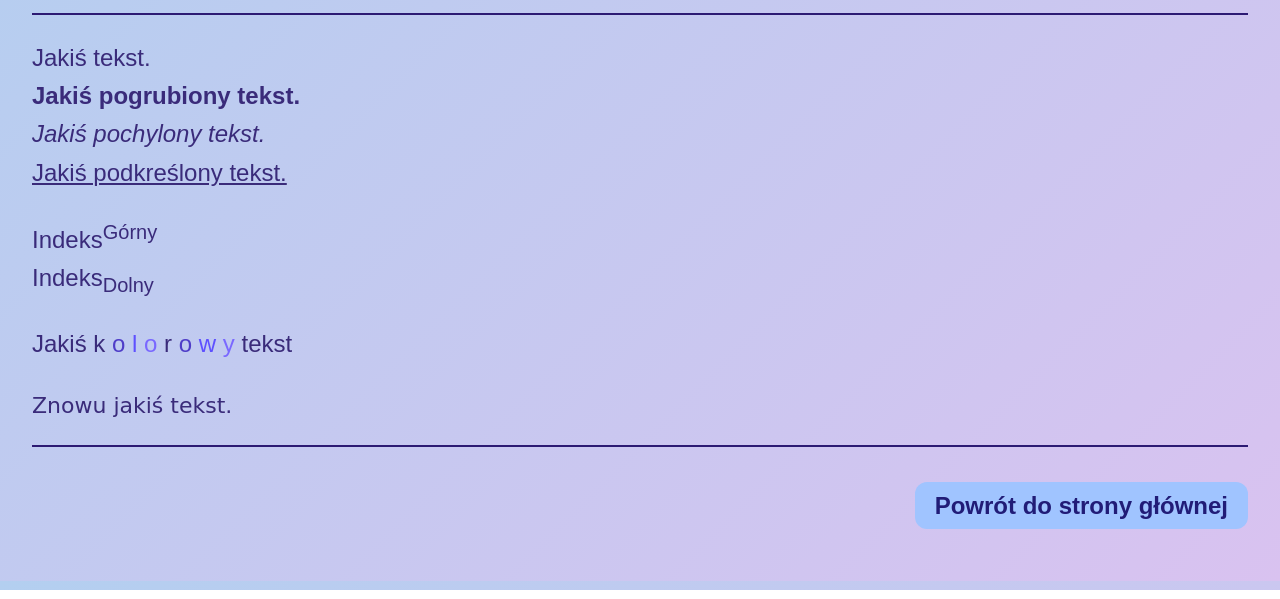
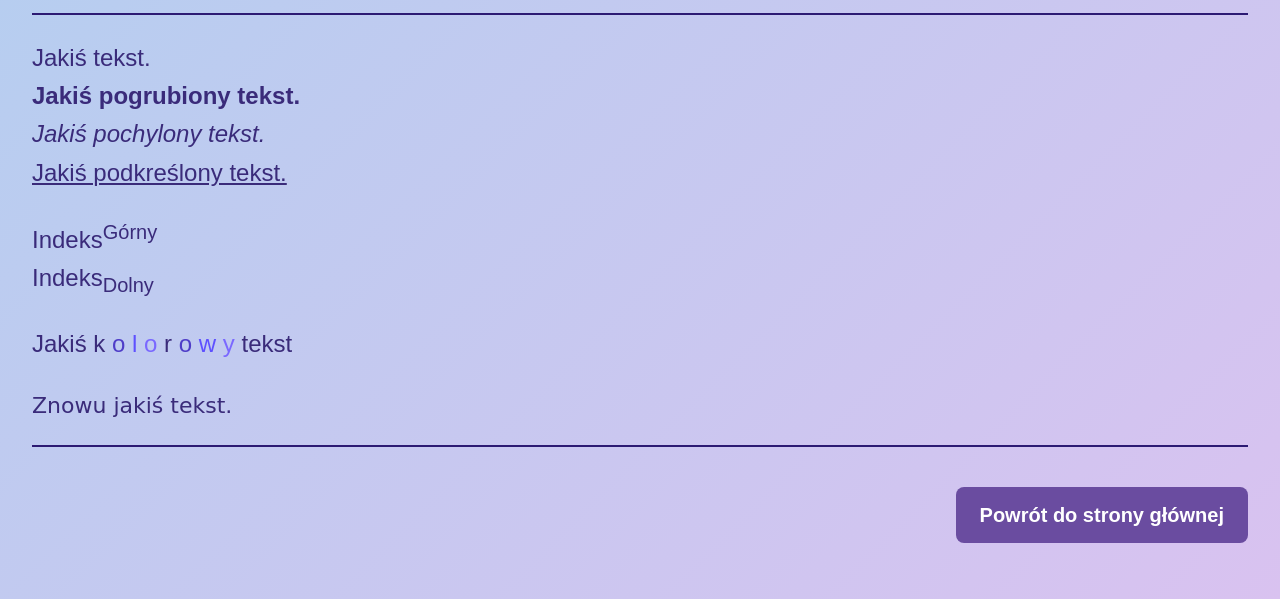
Before and after one commit to nat-gos/nat-gos.github.io, a plain HTML site: page Zadanie_1.html in a window 1280 px wide. Shown: the part 210-809 px from the top of the page. Drawn offline with Linux system fonts and the light colour scheme.

Commit message:
Update Zadanie_1.html

```diff
--- a/Zadanie_1.html
+++ b/Zadanie_1.html
@@ -64,19 +64,26 @@
   </p>
     <p style="font-family: 'Lucida Handwriting', cursive; font-size:22px;">Znowu jakiś tekst.</p>
   <hr>
+
   <p style="text-align: right; margin-top: 40px;">
-  <a href="index.html" style="
-      text-decoration: none;
-      color: #211C77;
-      background-color: #A0C4FF;
-      padding: 10px 20px;
-      border-radius: 12px;
-      font-weight: bold;
-      transition: background-color 0.3s ease, transform 0.2s ease;"
-  onmouseover="this.style.backgroundColor='#7B9ACC'; this.style.transform='scale(1.05)';"
-  onmouseout="this.style.backgroundColor='#A0C4FF'; this.style.transform='scale(1)';">
-      Powrót do strony głównej
-  </a>
-</p>
+    <a href="index.html">Powrót do strony głównej</a>
+  </p>
+  <style>
+  p a
+    {text-decoration: none;
+    color: #FFFFFF;
+    background-color: #6A4CA0;
+    padding: 12px 24px;
+    border-radius: 8px;
+    font-weight: bold;
+    font-size: 20px;
+    transition: all 0.4s ease;
+    display: inline-block;}
+  p a:hover
+    {background-color: #6C5DD3;
+    color: #FFFACD;
+    transform: scale(1.25);
+    box-shadow: 0 8px 20px rgba(0,0,0,0.5), inset 0 0 10px rgba(0,0,0,0.2);}
+</style>
 </body>
 </html>
```
